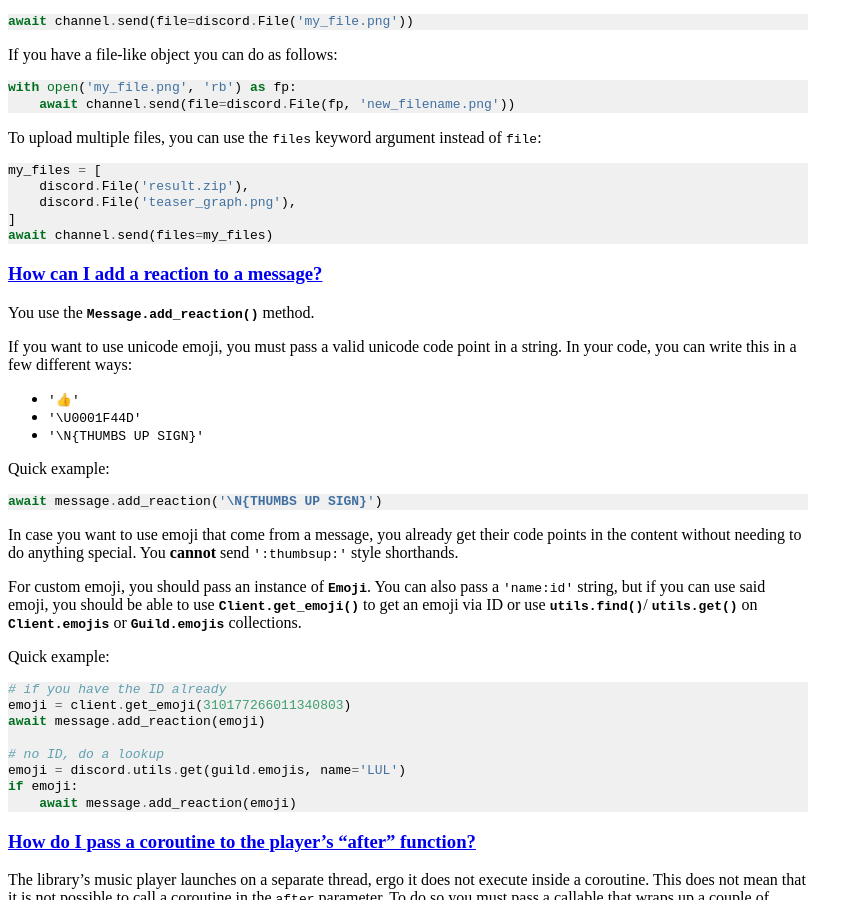
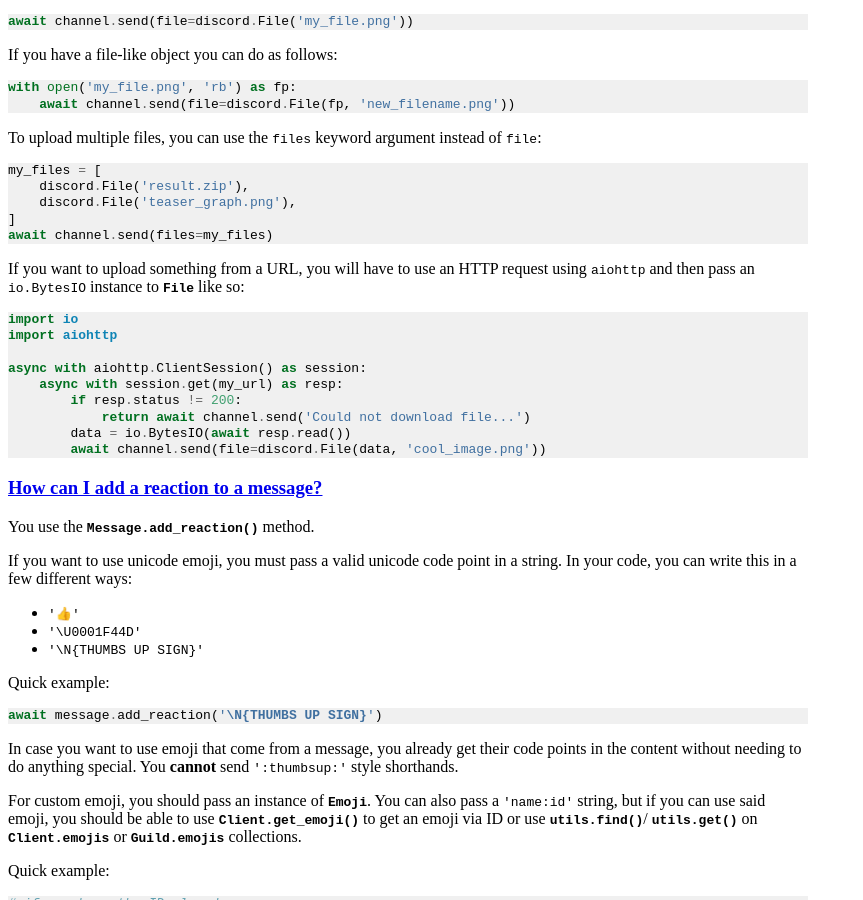
Before and after one commit to spartacus0816/dsbot, a Sphinx documentation site: the page built from docs/faq.rst, in a window 1280 px wide and 900 px high, scrolled down 2285 px. Shown: the whole window, without its empty margins (0-863 px from the left). Built offline with Sphinx 7.4.7, drawn with Linux system fonts in a browser that asks for light colours.

Commit message:
Add upload from URL to the FAQ.

```diff
--- a/docs/faq.rst
+++ b/docs/faq.rst
@@ -133,6 +133,21 @@ To upload multiple files, you can use the ``files`` keyword argument instead of
         discord.File('teaser_graph.png'),
     ]
     await channel.send(files=my_files)
+
+If you want to upload something from a URL, you will have to use an HTTP request using ``aiohttp``
+and then pass an ``io.BytesIO`` instance to :class:`File` like so:
+
+.. code-block:: python3
+
+    import io
+    import aiohttp
+
+    async with aiohttp.ClientSession() as session:
+        async with session.get(my_url) as resp:
+            if resp.status != 200:
+                return await channel.send('Could not download file...')
+            data = io.BytesIO(await resp.read())
+            await channel.send(file=discord.File(data, 'cool_image.png'))
 
 
 How can I add a reaction to a message?
```
